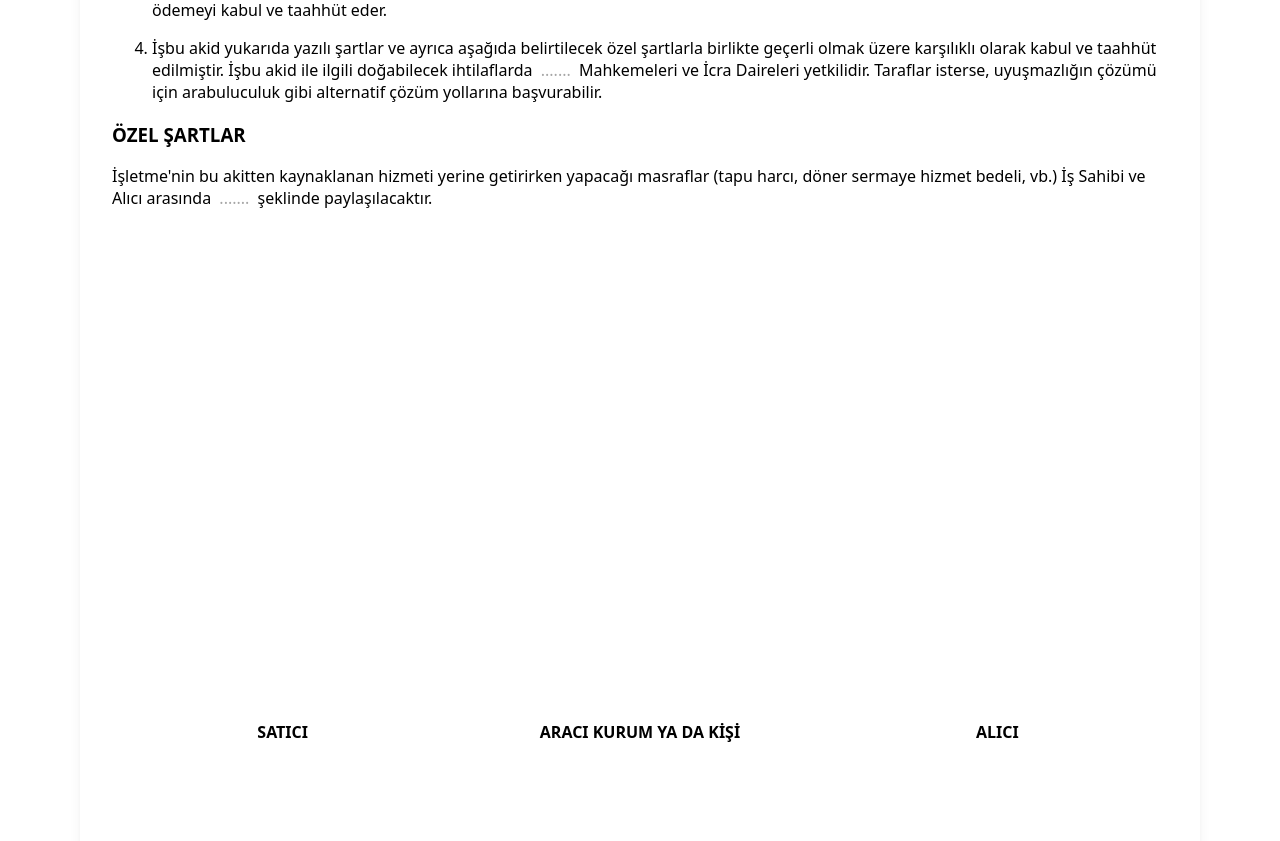
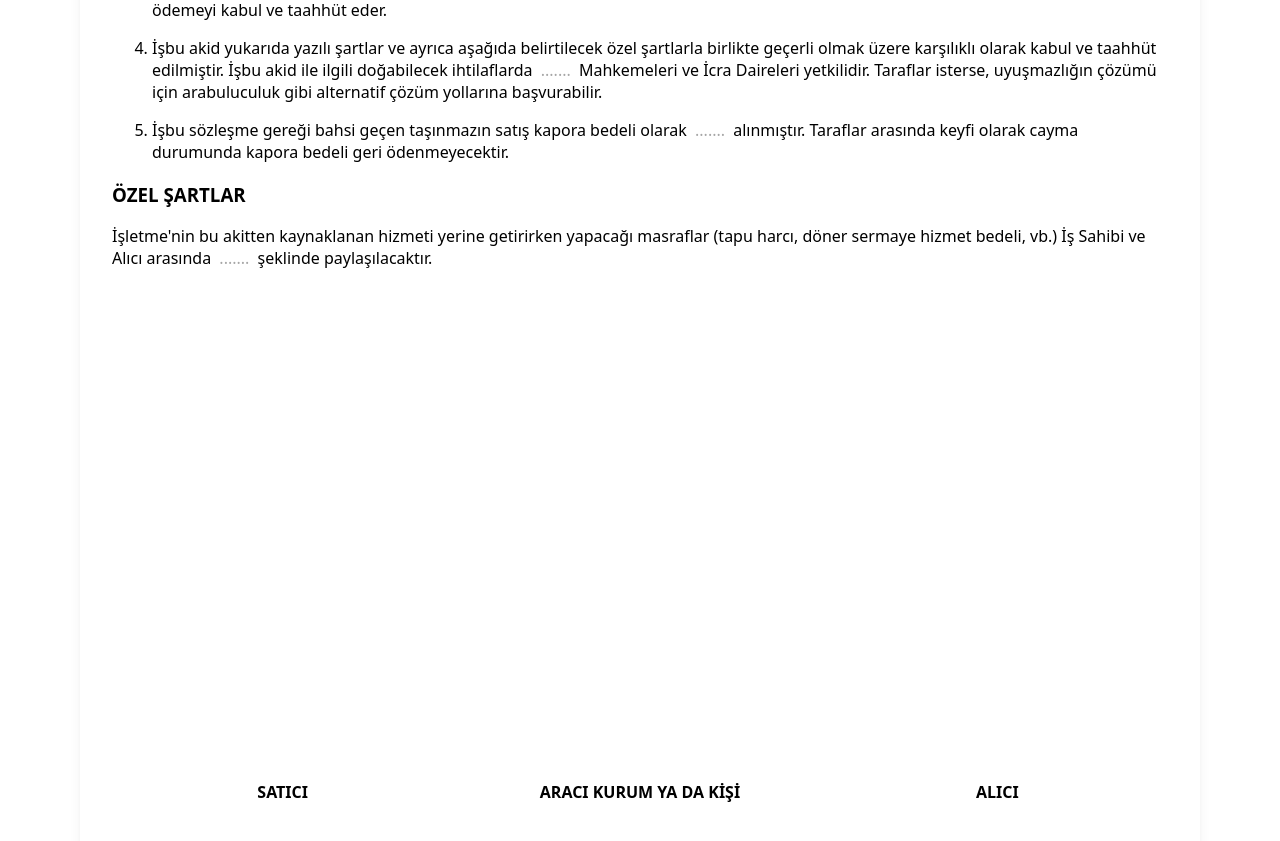
Before and after one commit to Mustafaserhatpeker/sozlesme-v2, a React (Vite) app in the folder sozlesme/: page /alim-satim-sozlesmesi in a window 1280 px wide. Shown: the part 2257-3098 px from the top of the page. Built offline with nearby package versions, Linux system fonts and the light colour scheme.

Commit message:
refactor: add kapora bedeli field to genelSartlar state and update contract terms

```diff
--- a/sozlesme/src/pages/AlimSatim-Sozlesmesi/AlimSatimSozlesmesi.tsx
+++ b/sozlesme/src/pages/AlimSatim-Sozlesmesi/AlimSatimSozlesmesi.tsx
@@ -81,6 +81,7 @@ function KiraSozlesmesi(): JSX.Element {
         yetkiliMahkemeYeri: "",
         masrafPaylasimSekli: "",
         ozelSartlarMetni: "",
+        kaporaBedeli: "",
     });
 
     const onChange =
@@ -284,6 +285,16 @@ function KiraSozlesmesi(): JSX.Element {
                             &nbsp;Mahkemeleri ve İcra Daireleri yetkilidir. Taraflar isterse, uyuşmazlığın çözümü
                             için arabuluculuk gibi alternatif çözüm yollarına başvurabilir.
                         </li>
+                        <li>
+                            İşbu sözleşme gereği bahsi geçen taşınmazın satış kapora bedeli olarak&nbsp;
+                            <InlineAutoWidthInput
+                                placeholder="........"
+                                value={genelSartlar.kaporaBedeli}
+                                onChange={onChange("kaporaBedeli") as (e: ChangeEvent<HTMLInputElement>) => void}
+                                aria-label="Kapora bedeli"
+                            />
+                            &nbsp;alınmıştır. Taraflar arasında keyfi olarak cayma durumunda kapora bedeli geri ödenmeyecektir.
+                        </li>
                     </ol>
 
                     <h3 className="as-subtitle">ÖZEL ŞARTLAR</h3>
```
